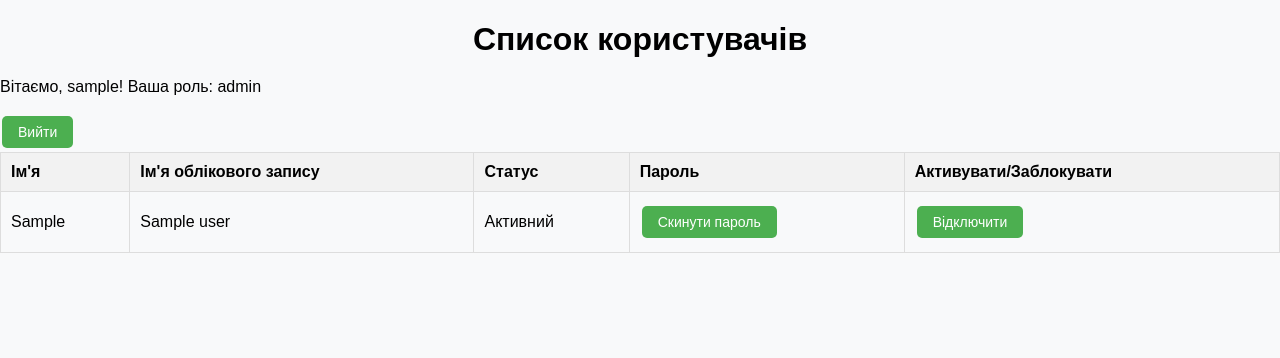
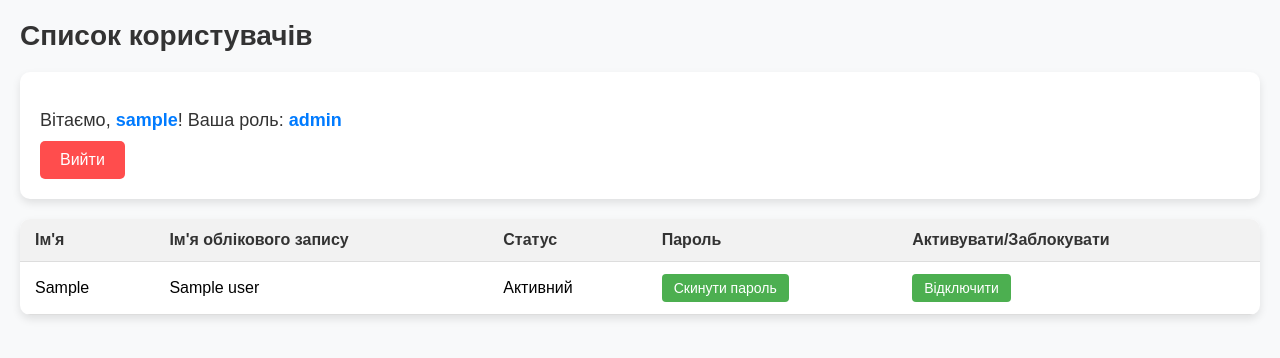
Before and after one commit to SergNest/AD_pass, a Flask app: template templates/index.html in a window 1280 px wide. Shown: the top 358 px of the page. Run offline with Flask 2, Linux system fonts and the light colour scheme; the template is opened without the code that fills it: most values are stand-ins (such as "Sample title", 1, 10 or a date in 2020).

Commit message:
some style

```diff
--- a/static/styles.css
+++ b/static/styles.css
@@ -1,3 +1,4 @@
+/* Загальний стиль для сторінки */
 body {
     font-family: Arial, sans-serif;
     margin: 0;
@@ -5,68 +6,107 @@ body {
     background-color: #f8f9fa;
 }
 
-.login-form {
-    width: 300px;
-    margin: 100px auto;
+/* Заголовок */
+h1 {
+    font-size: 28px;
+    color: #333;
+    text-align: left;
+    margin: 20px;
+}
+
+/* Контейнер привітання */
+.welcome-container {
+    margin: 20px;
     padding: 20px;
     background: white;
-    border-radius: 8px;
-    box-shadow: 0 4px 10px rgba(0, 0, 0, 0.1);
+    border-radius: 10px;
+    box-shadow: 0 4px 8px rgba(0, 0, 0, 0.1);
 }
 
-h1 {
-    text-align: center;
-    margin-bottom: 20px;
+/* Текст привітання */
+.welcome-message {
+    font-size: 18px;
+    color: #333;
+    margin-bottom: 10px;
 }
 
+/* Виділення важливого тексту */
+.welcome-message strong {
+    color: #007bff;
+}
+
+/* Червона кнопка */
+.red-button {
+    background-color: #ff4d4d;
+    border: none;
+    color: white;
+    padding: 10px 20px;
+    font-size: 16px;
+    cursor: pointer;
+    border-radius: 5px;
+    transition: background-color 0.3s ease;
+}
+
+.red-button:hover {
+    background-color: #d43c3c;
+}
+
+/* Таблиця */
 table {
-    width: 100%;
+    width: calc(100% - 40px); /* Відступи від країв */
+    margin: 20px auto;
     border-collapse: collapse;
-    margin: 0 auto;
-    border: 1px solid #ccc;
+    background: white;
+    border-radius: 10px;
+    overflow: hidden;
+    box-shadow: 0 4px 8px rgba(0, 0, 0, 0.1);
 }
 
 th, td {
-    border: 1px solid #ddd;
-    padding: 10px;
+    padding: 12px 15px;
     text-align: left;
+    border-bottom: 1px solid #ddd;
 }
 
 th {
     background-color: #f2f2f2;
-    font-weight: bold;
+    color: #333;
 }
 
+tr:nth-child(even) {
+    background-color: #f9f9f9;
+}
+
+tr:hover {
+    background-color: #f1f1f1;
+}
+
+/* Відключений користувач */
 .disabled-user {
     background-color: #ffcccc;
 }
 
-button {
-    background-color: #4CAF50;
+/* Кнопки в таблиці */
+table button {
+    padding: 6px 12px;
+    font-size: 14px;
     border: none;
-    color: white;
-    padding: 8px 16px;
-    font-size: 14px;
-    margin: 4px 2px;
+    border-radius: 4px;
     cursor: pointer;
-    border-radius: 5px;
+    transition: background-color 0.3s ease;
 }
 
-button:hover {
-    background-color: #3e8e41;
+table button:hover {
+    opacity: 0.9;
 }
 
-button:disabled {
-    background-color: #ccc;
-    cursor: default;
+/* Зелена кнопка */
+table button:nth-child(1) {
+    background-color: #4CAF50;
+    color: white;
 }
 
-@media (max-width: 768px) {
-    table {
-        font-size: 12px;
-    }
-
-    th, td {
-        padding: 8px;
-    }
+table button:nth-child(2) {
+    background-color: #f39c12;
+    color: white;
 }
--- a/templates/index.html
+++ b/templates/index.html
@@ -8,9 +8,11 @@
 </head>
 <body>
     <h1>Список користувачів</h1>
-    <p>Вітаємо, {{ username }}! Ваша роль: {{ role }}</p>
-    <a href="/logout"><button>Вийти</button></a>
-    <table border="1" cellpadding="5">
+    <div class="welcome-container">
+        <p class="welcome-message">Вітаємо, <strong>{{ username }}</strong>! Ваша роль: <strong>{{ role }}</strong></p>
+        <a href="/logout"><button class="red-button">Вийти</button></a>
+    </div>
+    <table>
         <thead>
             <tr>
                 <th>Ім'я</th>
```
